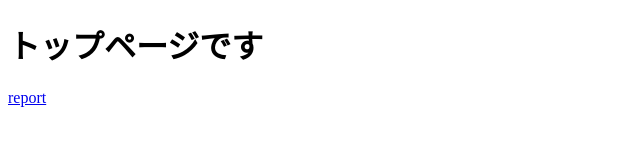
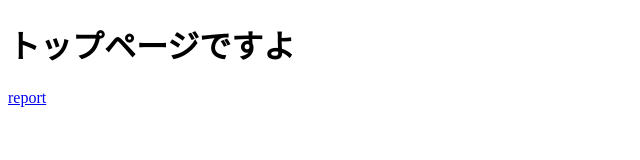
Before and after one commit to masatokg/WebTestinCodespaceCypressTemplate001, a website: page index.html in a window 1280 px wide. Shown: the full height of the page, 0-640 px from the left. Drawn offline with Linux system fonts and the light colour scheme.

Commit message:
occer fault

```diff
--- a/index.html
+++ b/index.html
@@ -8,7 +8,7 @@
 </head>
 
 <body>
-    <h1 id="top_message">トップページです</h1>
+    <h1 id="top_message">トップページですよ</h1>
     <a href="./e2e/cypress/support/index.js">report</a>
 </body>
 
```
